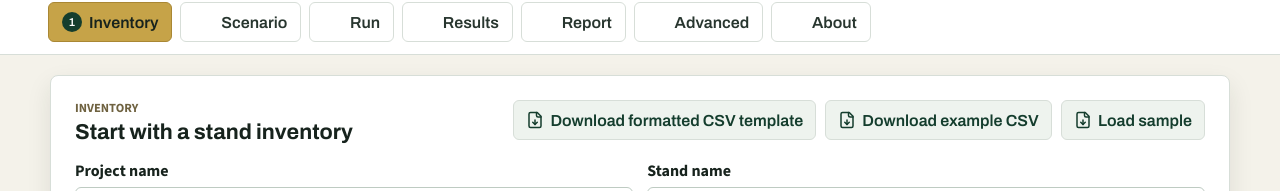
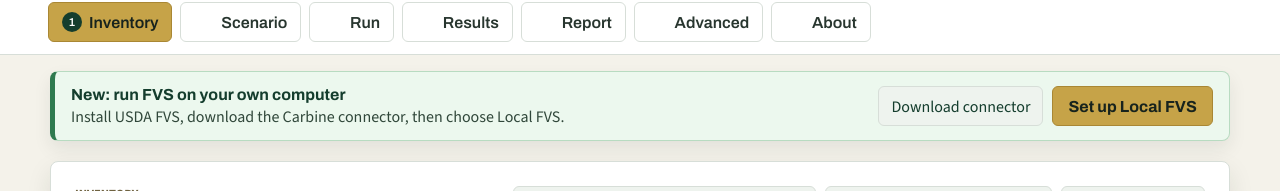
Before and after one commit to loggingchance/carbineM1, a React (Vite) app: page / in a window 1280 px wide. Shown: the part 335-526 px from the top of the page. Built offline with nearby package versions, Linux system fonts and the light colour scheme; no server answers.

Commit message:
Highlight local FVS onboarding
Add a prominent Local FVS connector callout to the main CARBINE UI.

```diff
--- a/src/App.tsx
+++ b/src/App.tsx
@@ -28,6 +28,7 @@ import { hostedFvsApiUrl, localFvsConnectorUrl, runtimeModeFromStored, type Runt
 import { getVariantByCode } from "./fvs/variantCatalog";
 
 const steps: WorkflowStep[] = ["Inventory", "Scenario", "Run", "Results", "Report", "Advanced", "About"];
+const windowsConnectorDownloadUrl = "https://github.com/loggingchance/carbineM1/releases/latest/download/carbine-fvs-connector-windows-x64.zip";
 
 const initialProject: StandProject = {
   projectName: "CARBINE sample project",
@@ -183,6 +184,20 @@ export function App() {
     <div className="app">
       <Banner runtimeLabel={results?.isRealFvs ? "Real FVS runtime" : runtimeMode === "hosted" ? "Carbine Cloud FVS" : "Local FVS"} />
       <WorkflowShell steps={steps} activeStep={activeStep} onChange={setActiveStep} />
+      <section className="connector-announcement" aria-label="Local FVS connector">
+        <div>
+          <strong>New: run FVS on your own computer</strong>
+          <span>Install USDA FVS, download the Carbine connector, then choose Local FVS.</span>
+        </div>
+        <div className="button-row">
+          <a className="secondary link-button" href={windowsConnectorDownloadUrl} target="_blank" rel="noreferrer">
+            Download connector
+          </a>
+          <button type="button" className="primary" onClick={() => setActiveStep("Run")}>
+            Set up Local FVS
+          </button>
+        </div>
+      </section>
       <main className="workspace">
         {activeStep === "Inventory" && (
           <InventoryUpload project={project} inventory={inventory} onProjectChange={updateProject} onInventoryChange={updateInventory} />
--- a/src/styles/carbine.css
+++ b/src/styles/carbine.css
@@ -246,6 +246,35 @@ select {
 .workspace {
   width: min(1180px, calc(100% - 2rem));
   margin: 1.25rem auto 2rem;
+}
+
+.connector-announcement {
+  display: flex;
+  justify-content: space-between;
+  align-items: center;
+  gap: 1rem;
+  width: min(1180px, calc(100% - 2rem));
+  margin: 1rem auto 0;
+  padding: 0.85rem 1rem;
+  border: 1px solid #b8dbc1;
+  border-left: 5px solid #2f7a4f;
+  border-radius: 8px;
+  background: #ecf8ee;
+  color: #143d2d;
+  box-shadow: 0 8px 18px rgba(26, 44, 34, 0.08);
+}
+
+.connector-announcement div:first-child {
+  display: grid;
+  gap: 0.2rem;
+}
+
+.connector-announcement strong {
+  font-family: "Archivo", "Segoe UI", sans-serif;
+}
+
+.connector-announcement span {
+  color: #30473a;
 }
 
 .panel {
@@ -1203,4 +1232,9 @@ pre {
     grid-template-columns: 1fr;
   }
 
+  .connector-announcement {
+    align-items: stretch;
+    flex-direction: column;
+  }
+
 }
```
